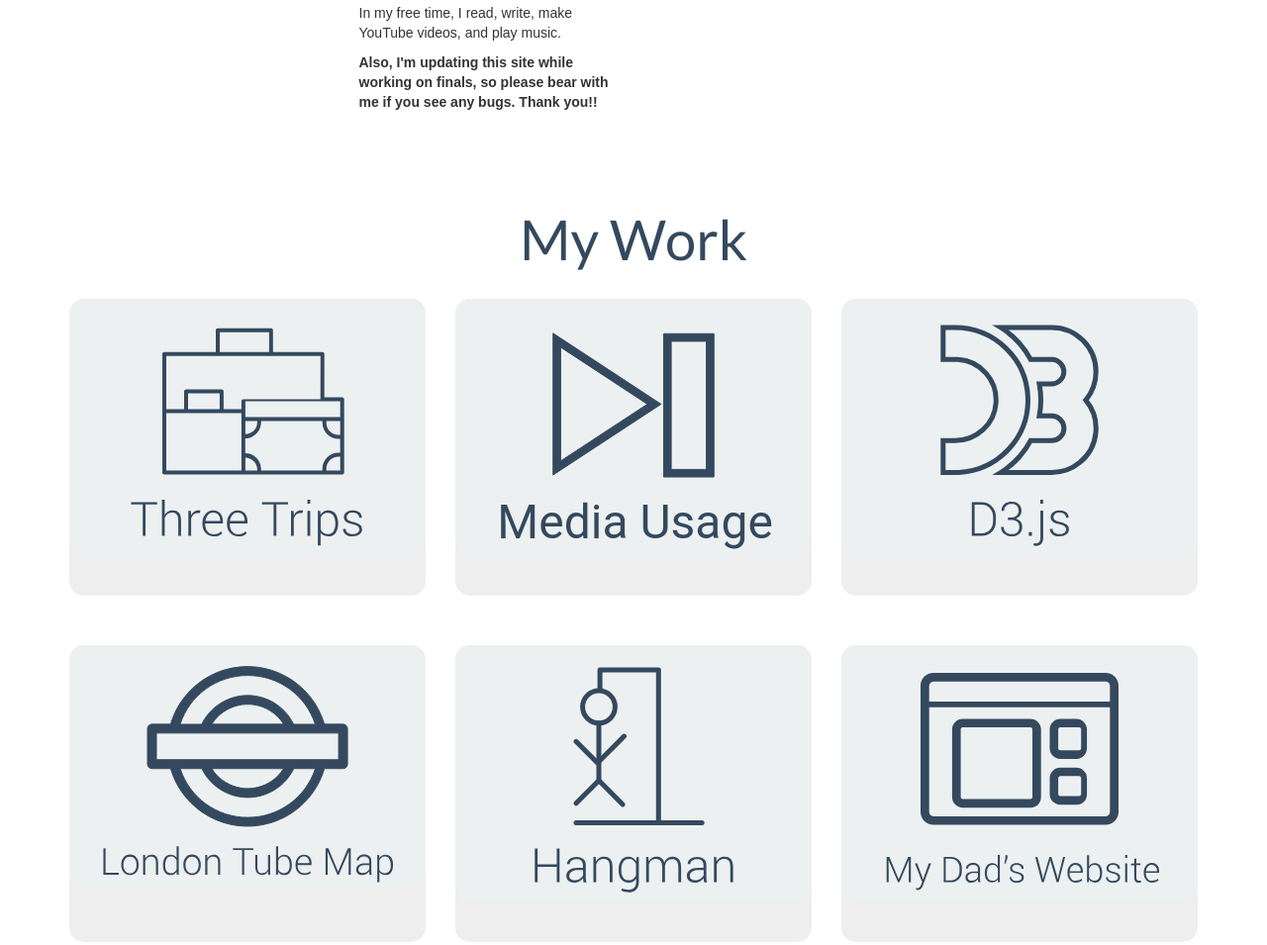
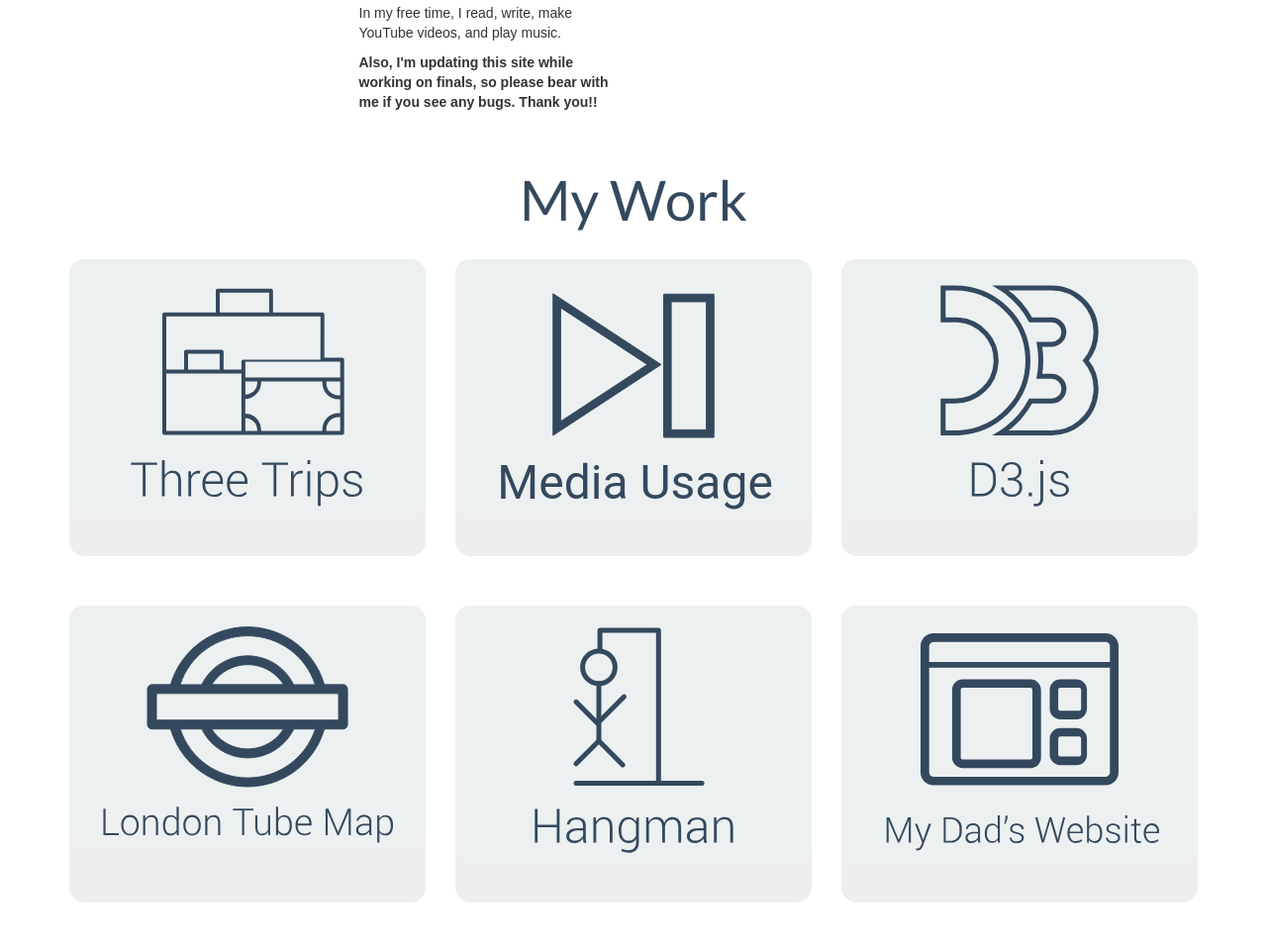
Before and after one commit to inspectordanno/2017_portfolio, a plain HTML site: page _site/index.html in a window 1280 px wide. Shown: the part 777-1732 px from the top of the page at 99% size. Drawn offline with nearby package versions, Linux system fonts and the light colour scheme.

Commit message:
"removed padding"

```diff
--- a/_site/index.html
+++ b/_site/index.html
@@ -136,7 +136,7 @@
 
 
       <!-- portfolio section -->
-      <section id="work" class="text-center padding" >
+      <section id="work" class="text-center" >
 
         <div class="container">
 
--- a/css/style.scss
+++ b/css/style.scss
@@ -79,7 +79,6 @@ body {
 }
 
 #work {
-	padding: 40px 0;
 
 	img {}
 
```
Also changed, not shown: index.html (+1 -1 lines), _site/css/style.css.
